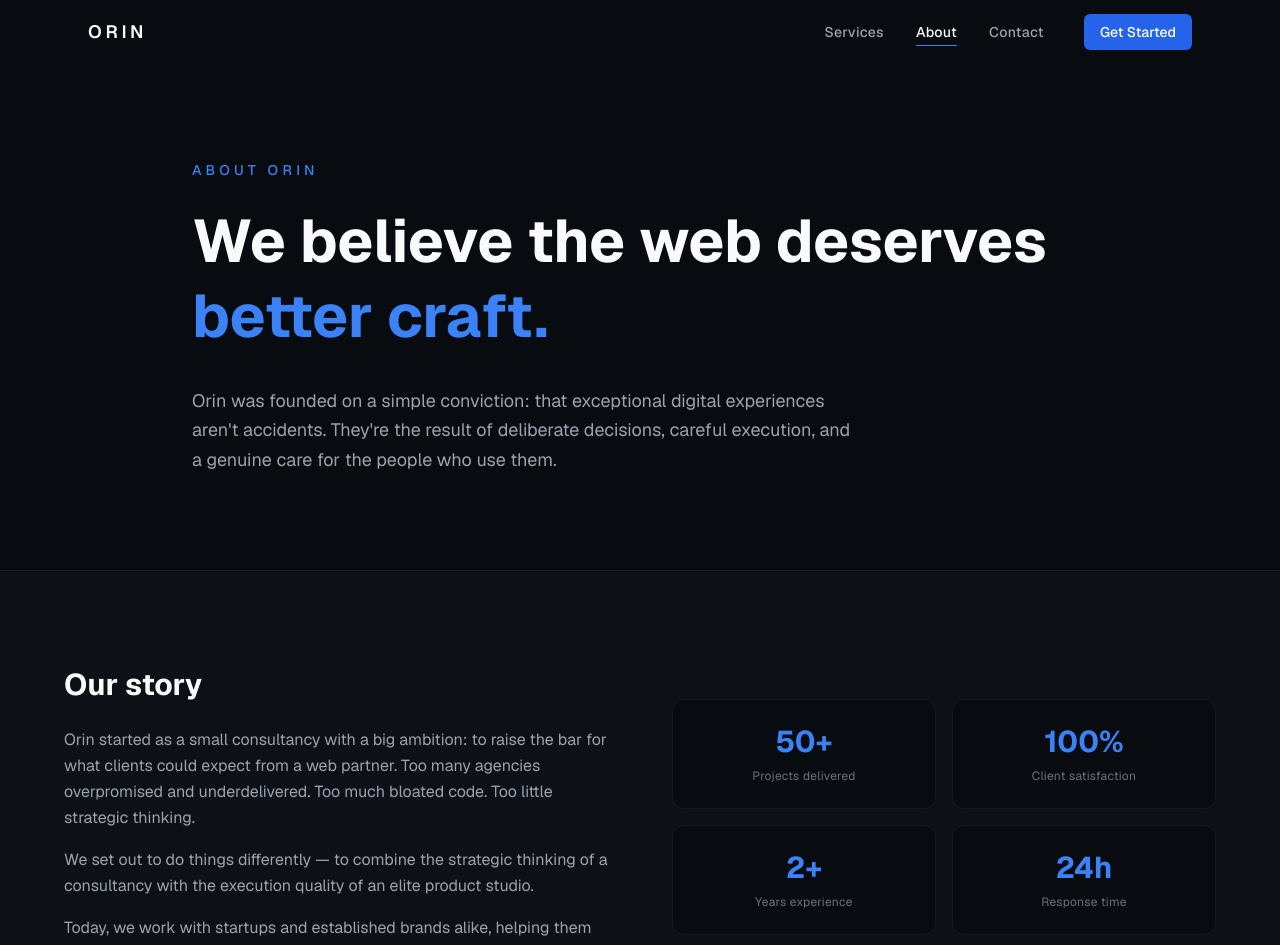
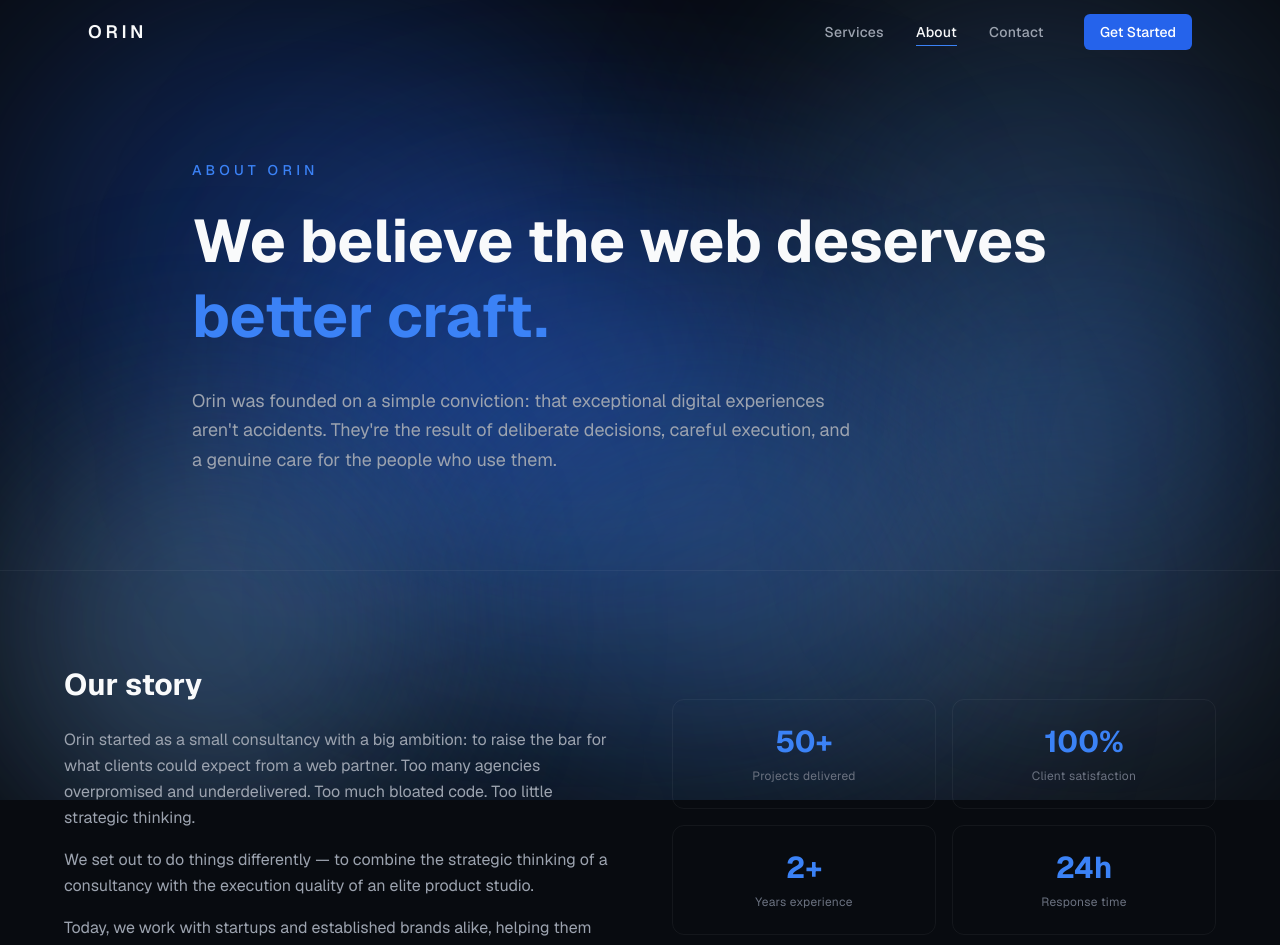
Before and after one commit to gojkovicstrahinja/orin, a Next.js app: page /about in a window 1280 px wide. Shown: the top 945 px of the page. Built offline with nearby package versions, Linux system fonts and the light colour scheme.

Commit message:
background video and orbs

```diff
--- a/app/about/page.tsx
+++ b/app/about/page.tsx
@@ -38,7 +38,7 @@ export default function AboutPage() {
   return (
     <div className="pt-16">
       {/* Hero */}
-      <section className="py-24 px-6 bg-[#080b10]">
+      <section className="py-24 px-6">
         <div className="max-w-4xl mx-auto">
           <AnimatedSection>
             <p className="text-[#3b82f6] text-sm font-medium tracking-[0.3em] uppercase mb-6">
@@ -58,7 +58,7 @@ export default function AboutPage() {
       </section>
 
       {/* Story */}
-      <section className="py-24 px-6 bg-[#0d1117] border-y border-white/5">
+      <section className="py-24 px-6 border-y border-white/5">
         <div className="max-w-6xl mx-auto grid md:grid-cols-2 gap-16 items-center">
           <AnimatedSection>
             <h2 className="text-3xl font-bold text-[#f9fafb] mb-6">Our story</h2>
@@ -89,7 +89,7 @@ export default function AboutPage() {
               ].map((stat) => (
                 <div
                   key={stat.label}
-                  className="p-6 rounded-xl border border-white/5 bg-[#080b10] text-center"
+                  className="p-6 rounded-xl border border-white/5 text-center"
                 >
                   <div className="text-3xl font-bold text-[#3b82f6] mb-2">{stat.number}</div>
                   <div className="text-xs text-[#6b7280] tracking-wide">{stat.label}</div>
@@ -101,7 +101,7 @@ export default function AboutPage() {
       </section>
 
       {/* Values */}
-      <section className="py-24 px-6 bg-[#080b10]">
+      <section className="py-24 px-6">
         <div className="max-w-6xl mx-auto">
           <AnimatedSection className="mb-16">
             <p className="text-[#3b82f6] text-sm font-medium tracking-[0.3em] uppercase mb-4">
@@ -115,7 +115,7 @@ export default function AboutPage() {
           <div className="grid md:grid-cols-3 gap-6">
             {values.map((value, i) => (
               <AnimatedSection key={value.title} delay={i * 0.08}>
-                <div className="p-6 rounded-xl border border-white/5 bg-[#0d1117] h-full">
+                <div className="p-6 rounded-xl border border-white/5 h-full">
                   <div className="w-8 h-px bg-[#2563eb] mb-5" />
                   <h3 className="text-base font-semibold text-[#f9fafb] mb-3">
                     {value.title}
@@ -131,7 +131,7 @@ export default function AboutPage() {
       </section>
 
       {/* Team placeholder */}
-      <section className="py-24 px-6 bg-[#0d1117] border-t border-white/5">
+      <section className="py-24 px-6 border-t border-white/5">
         <div className="max-w-3xl mx-auto text-center">
           <AnimatedSection>
             <p className="text-[#3b82f6] text-sm font-medium tracking-[0.3em] uppercase mb-4">
--- a/app/contact/page.tsx
+++ b/app/contact/page.tsx
@@ -35,7 +35,7 @@ const contactDetails = [
 export default function ContactPage() {
   return (
     <div className="pt-16">
-      <section className="py-24 px-6 bg-[#080b10] min-h-screen">
+      <section className="py-24 px-6 min-h-screen">
         <div className="max-w-6xl mx-auto">
           {/* Header */}
           <AnimatedSection className="mb-16">
--- a/app/layout.tsx
+++ b/app/layout.tsx
@@ -34,10 +34,22 @@ export default function RootLayout({
       className={`${geistSans.variable} ${geistMono.variable}`}
     >
       <body className="min-h-screen flex flex-col bg-[#080b10] text-[#f9fafb]">
+        {/* Global ambient gradient layer — fixed so orbs never clip at section edges */}
+        <div className="fixed inset-0 pointer-events-none z-0 overflow-hidden">
+          <div className="absolute top-0 left-0 w-[600px] h-[500px] bg-[#2563eb]/30 rounded-full blur-[120px]" />
+          <div className="absolute top-0 right-0 w-[500px] h-[450px] bg-[#60a5fa]/22 rounded-full blur-[110px]" />
+          <div className="absolute top-1/3 left-1/2 -translate-x-1/2 w-[700px] h-[400px] bg-[#3b82f6]/25 rounded-full blur-[130px]" />
+          <div className="absolute top-1/2 left-0 w-[450px] h-[450px] bg-[#60a5fa]/20 rounded-full blur-[110px]" />
+          <div className="absolute top-1/2 right-0 w-[450px] h-[400px] bg-[#93c5fd]/18 rounded-full blur-[110px]" />
+          <div className="absolute bottom-1/3 left-1/4 w-[500px] h-[350px] bg-[#2563eb]/28 rounded-full blur-[120px]" />
+          <div className="absolute bottom-0 right-1/4 w-[500px] h-[400px] bg-[#60a5fa]/22 rounded-full blur-[110px]" />
+          <div className="absolute bottom-0 left-0 w-[400px] h-[350px] bg-[#93c5fd]/18 rounded-full blur-[100px]" />
+          <div className="absolute bottom-1/4 right-0 w-[350px] h-[350px] bg-[#3b82f6]/20 rounded-full blur-[100px]" />
+        </div>
         <Suspense fallback={null}>
           <Navbar />
         </Suspense>
-        <main className="flex-1">{children}</main>
+        <main className="flex-1 relative z-10">{children}</main>
         <Footer />
       </body>
     </html>
--- a/app/page.tsx
+++ b/app/page.tsx
@@ -21,7 +21,7 @@ export default function HomePage() {
       <ProcessSection />
 
       {/* Why Orin strip */}
-      <section className="py-24 px-6 bg-[#0d1117] border-y border-white/5">
+      <section className="py-24 px-6 border-y border-white/5">
         <div className="max-w-6xl mx-auto">
           <AnimatedSection className="text-center mb-16">
             <p className="text-[#3b82f6] text-sm font-medium tracking-[0.3em] uppercase mb-4">
@@ -47,7 +47,7 @@ export default function HomePage() {
       <TestimonialsSection />
 
       {/* CTA banner */}
-      <section className="py-24 px-6 bg-[#080b10]">
+      <section className="py-24 px-6">
         <div className="max-w-3xl mx-auto text-center">
           <AnimatedSection>
             <h2 className="text-3xl md:text-5xl font-bold text-[#f9fafb] mb-6 leading-tight">
--- a/components/Footer.tsx
+++ b/components/Footer.tsx
@@ -2,7 +2,7 @@ import Link from "next/link";
 
 export default function Footer() {
   return (
-    <footer className="border-t border-white/5 bg-[#0d1117]">
+    <footer className="border-t border-white/5">
       <div className="max-w-6xl mx-auto px-6 py-12 flex flex-col md:flex-row items-center justify-between gap-6">
         <div className="flex flex-col items-center md:items-start gap-1">
           <span className="text-sm font-semibold tracking-[0.2em] text-[#f9fafb] uppercase">
--- a/components/HeroSection.tsx
+++ b/components/HeroSection.tsx
@@ -7,12 +7,7 @@ const words = ["We", "build", "exceptional", "digital", "experiences."];
 
 export default function HeroSection() {
   return (
-    <section className="relative min-h-screen flex items-center justify-center overflow-hidden">
-      {/* Background gradient */}
-      <div className="absolute inset-0 bg-[#080b10]">
-        <div className="absolute top-1/4 left-1/2 -translate-x-1/2 w-[600px] h-[600px] bg-[#2563eb]/10 rounded-full blur-[120px] pointer-events-none" />
-        <div className="absolute bottom-1/4 right-1/4 w-[300px] h-[300px] bg-[#3b82f6]/5 rounded-full blur-[80px] pointer-events-none" />
-      </div>
+    <section className="relative min-h-screen flex items-center justify-center">
 
       {/* Grid lines subtle */}
       <div
--- a/components/ProcessSection.tsx
+++ b/components/ProcessSection.tsx
@@ -17,7 +17,7 @@ const steps = [
     number: "03",
     title: "Build",
     description:
-      "Iterative development with  check-ins. You see progress, not just the final result.",
+      "Iterative development with check-ins. You see progress, not just the final result.",
   },
   {
     number: "04",
@@ -29,7 +29,7 @@ const steps = [
 
 export default function ProcessSection() {
   return (
-    <section className="py-24 px-6 bg-[#080b10]">
+    <section className="py-24 px-6">
       <div className="max-w-6xl mx-auto">
         <AnimatedSection className="text-center mb-16">
           <p className="text-[#3b82f6] text-sm font-medium tracking-[0.3em] uppercase mb-4">
--- a/components/ServicesSection.tsx
+++ b/components/ServicesSection.tsx
@@ -36,7 +36,7 @@ const services = [
 
 export default function ServicesSection() {
   return (
-    <section className="py-24 px-6 bg-[#080b10]">
+    <section className="py-24 px-6">
       <div className="max-w-6xl mx-auto">
         <AnimatedSection className="text-center mb-16">
           <p className="text-[#3b82f6] text-sm font-medium tracking-[0.3em] uppercase mb-4">
--- a/components/TestimonialsSection.tsx
+++ b/components/TestimonialsSection.tsx
@@ -26,7 +26,7 @@ const testimonials = [
 
 export default function TestimonialsSection() {
   return (
-    <section className="py-24 px-6 bg-[#080b10] border-t border-white/5">
+    <section className="py-24 px-6 border-t border-white/5">
       <div className="max-w-6xl mx-auto">
         <AnimatedSection className="text-center mb-16">
           <p className="text-[#3b82f6] text-sm font-medium tracking-[0.3em] uppercase mb-4">
```
Also changed, not shown: app/services/page.tsx (+19 -7 lines), 1 other file (tests, documents, lock files or other folders).
